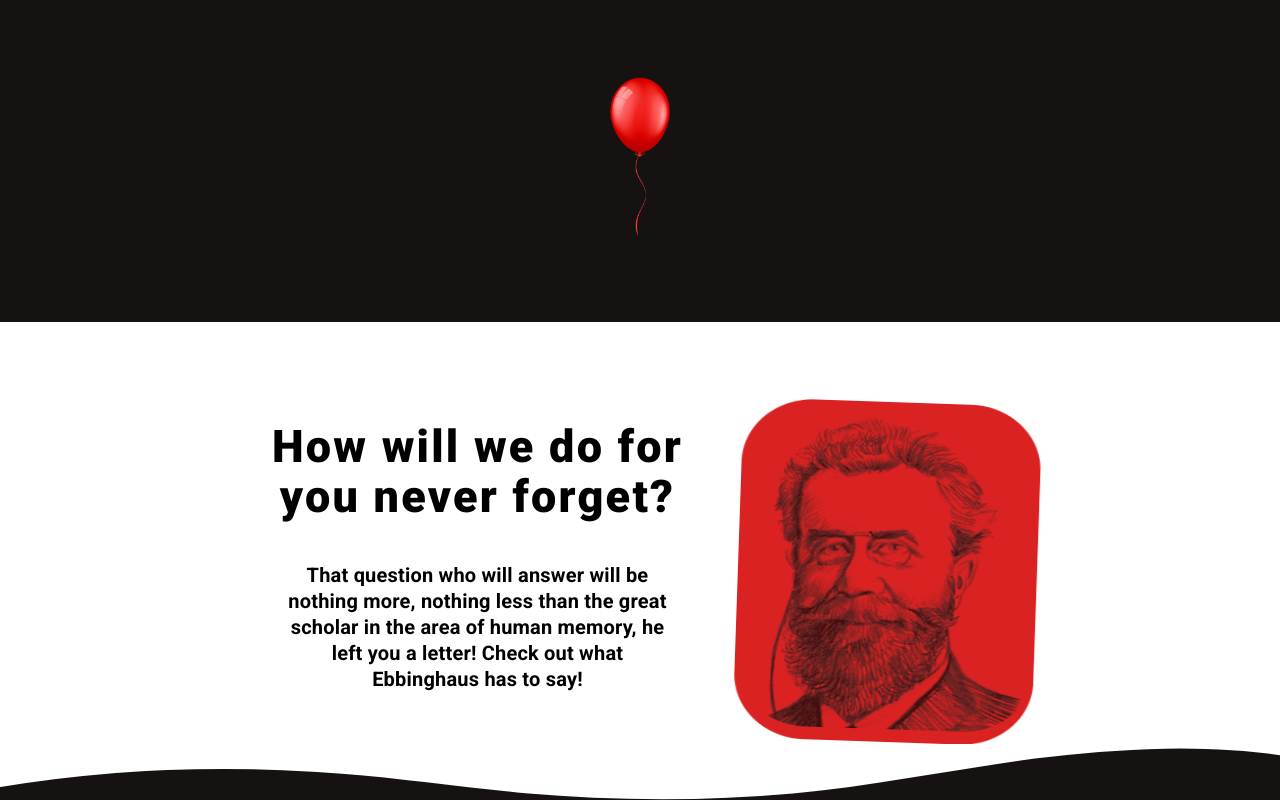
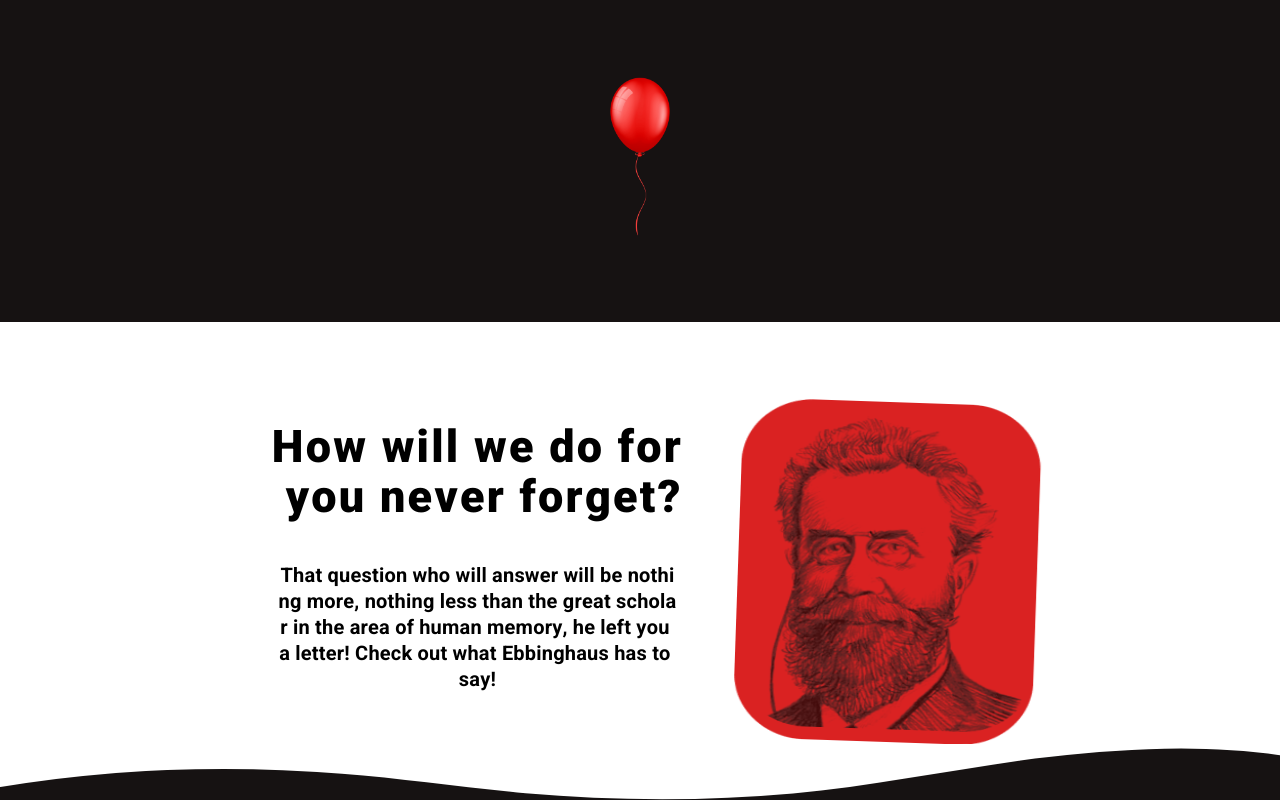
Before and after one commit to emilynakano/shining-front, a React (Create React App) app: page / in a window 1280 px wide. Shown: the part 478-1278 px from the top of the page. Built offline with nearby package versions, Linux system fonts and the light colour scheme; no server answers.

Commit message:
feat: reveal in second section from home

```diff
--- a/src/pages/home/FirstSection.js
+++ b/src/pages/home/FirstSection.js
@@ -11,7 +11,6 @@ export default function FirstSection() {
       <SmallHeader />
       <Fade bottom>
         <Container>
-
           <Main>
             <Title>
               <h1>It's not a horror movie, but you'll never forget!</h1>
@@ -25,10 +24,8 @@ export default function FirstSection() {
             <SignUp onClick={() => navigate('/sign-up')}>
               <h1>Get Started</h1>
             </SignUp>
-
           </Main>
           <img src={Balloon} alt="balloon" />
-
         </Container>
       </Fade>
     </>
@@ -40,11 +37,9 @@ const Container = styled.div`
   align-items:center;
   justify-content: space-around;
   height: calc(100vh - 60px);
-
   img {
     width: 60px;
   }
-
 `;
 
 const Main = styled.div`
--- a/src/pages/home/SecondSection.js
+++ b/src/pages/home/SecondSection.js
@@ -1,4 +1,5 @@
 import styled from 'styled-components';
+import Fade from 'react-reveal/Fade';
 import { Title as StyleTitle, Description as StyleDescription } from './FirstSection';
 import Hermann from '../../assets/images/Hermann.jpg';
 
@@ -8,24 +9,30 @@ export default function SecondSection() {
       <Main>
         <Title>
           <h1>
+            <Fade top cascade>
               How will we do for
               you never forget?
+            </Fade>
           </h1>
         </Title>
         <Description>
           <h1>
+            <Fade top cascade>
               That question who will answer
               will be nothing more, nothing
               less than the great scholar in
               the area of human memory, he left
               you a letter! Check out what Ebbinghaus
               has to say!
+            </Fade>
           </h1>
         </Description>
       </Main>
+      <Fade right>
         <LogoHermann>
           <img src={Hermann} alt="herman" />
         </LogoHermann>
+      </Fade>
 
     </Container>
 
```
Lines whose indentation alone changed are shown as unchanged.
